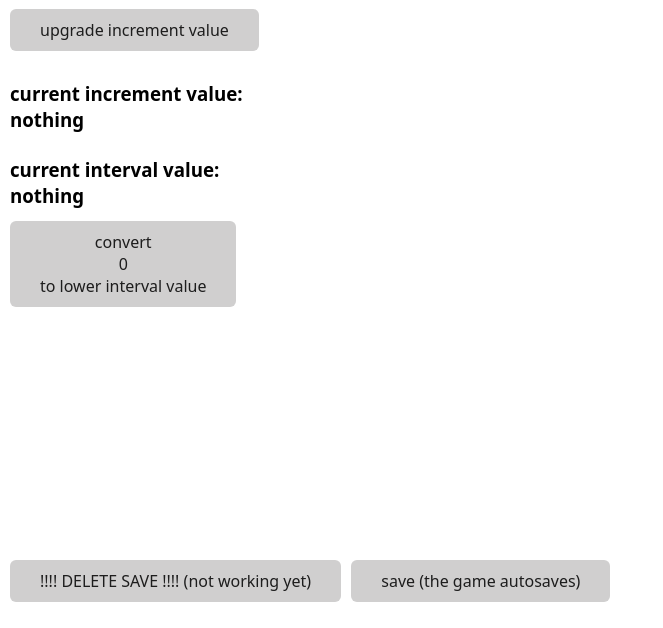
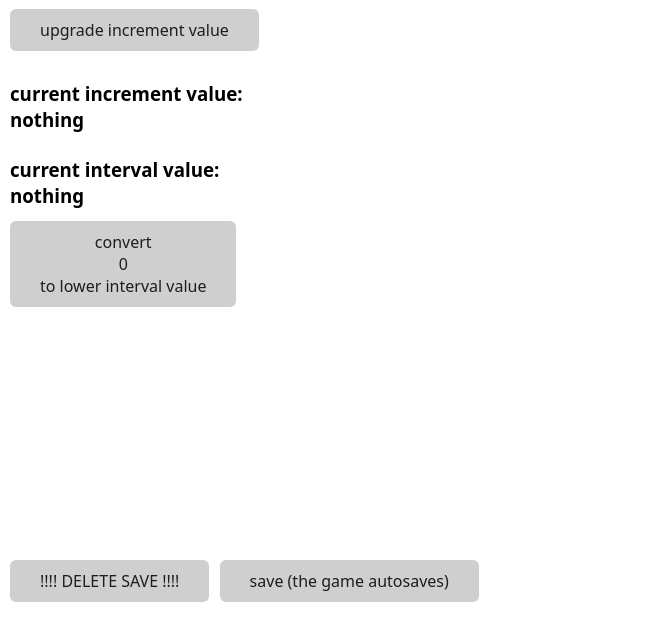
Before and after one commit to meeeeemu/bored-incremental, a website: page index.html in a window 1280 px wide. Shown: the part 253-881 px from the top of the page, without its empty margins (0-663 px from the left). Drawn offline with nearby package versions, Linux system fonts and the light colour scheme.

Commit message:
added a bunch of stuff

```diff
--- a/index.html
+++ b/index.html
@@ -33,7 +33,7 @@
     <br>
     <br>
     <br>
-    <button id="deleteSave">!!!! DELETE SAVE !!!! (not working yet)</button>
+    <button id="deleteSave">!!!! DELETE SAVE !!!!</button>
     <button id="saveButton">save (the game autosaves)</button>
 <!--
   JSPM Generator Import Map
```
Also changed, not shown: index.js (deleted, +0 -9 lines).
